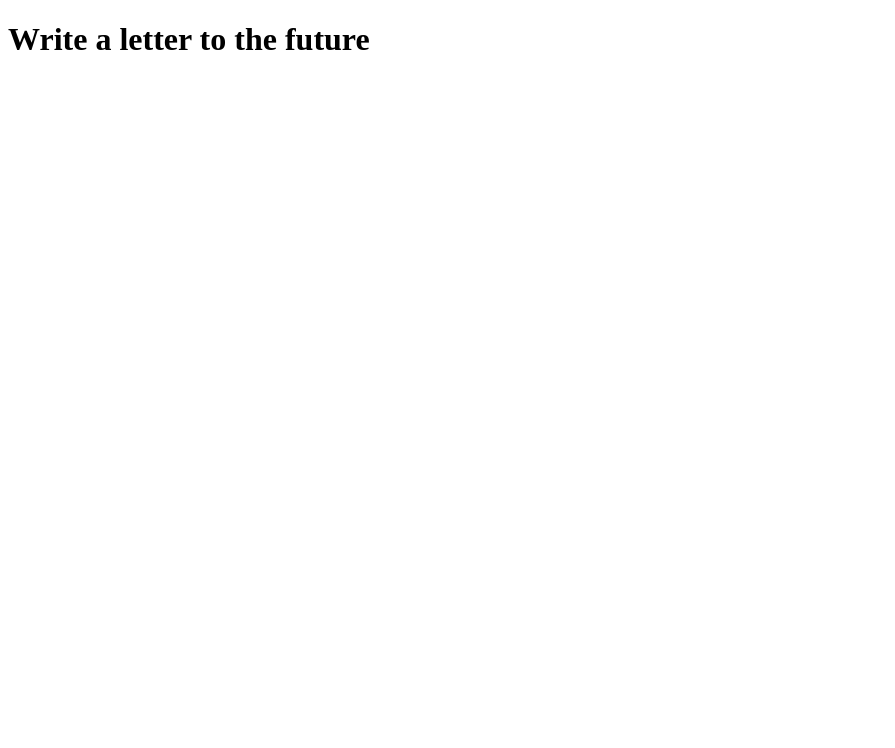
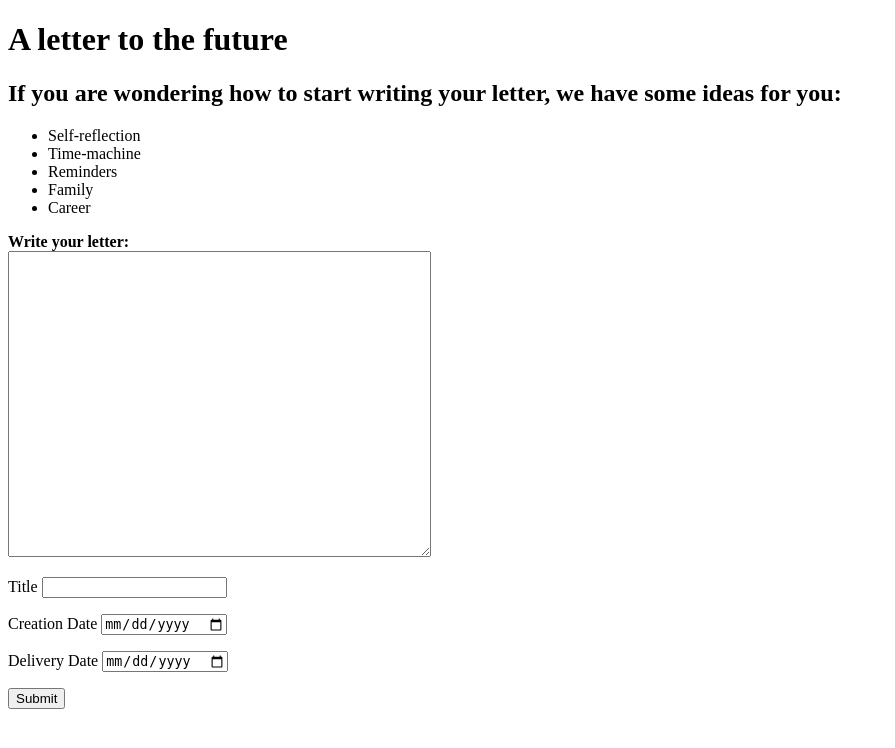
Before and after one commit to karineunderwood/letter-be, a Flask app: template templates/letter_page.html in a window 1280 px wide. Shown: the top 748 px of the page, without its empty margins (0-895 px from the left). Run offline with Flask 2, Linux system fonts and the light colour scheme; the template is opened without the code that fills it, so the values that code supplies are empty.

Commit message:
Created letter_page.html - waiting on review

```diff
--- a/model.py
+++ b/model.py
@@ -46,6 +46,7 @@ class Letter(db.Model):
 
         return f'<Letter letter_id={self.letter_id} letter_title={self.letter_title}>'
 
+# This is an association table.
 class Favorite(db.Model):
     """ A favorite."""
 
--- a/templates/letter_page.html
+++ b/templates/letter_page.html
@@ -2,8 +2,35 @@
 {% block title %}Write A Letter{% endblock %}
 
 {% block body %}
-  <h1>Write a letter to the future</h1>
+  <h1>A letter to the future</h1>
 
-  <h2></h2>
+  <h2>If you are wondering how to start writing your letter, we have some ideas for you:</h2>
+  <ul>
+      <li>Self-reflection</li>
+      <li>Time-machine</li>
+      <li>Reminders</li>
+      <li>Family</li>
+      <li>Career</li>
+  </ul>
+  <form action="/write_letter" method="POST">
+      <p>
+          <label for="start-letter"><b>Write your letter:</b></label>
+          <br>
+          <textarea name="letter" id="letter" rows="20" cols="50"></textarea>
+      </p>
+      <p>
+          Title <input type="text" name="title">
+      </p>
+      <p>
+          Creation Date <input type="date" name="creation-date">
+      </p>
+      <p>
+          Delivery Date <input type="date" name="delivery-date">
+      </p>
+      <p>
+          <input type="submit">
+      </p>
+  </form>
+
 
   {% endblock %}
```
